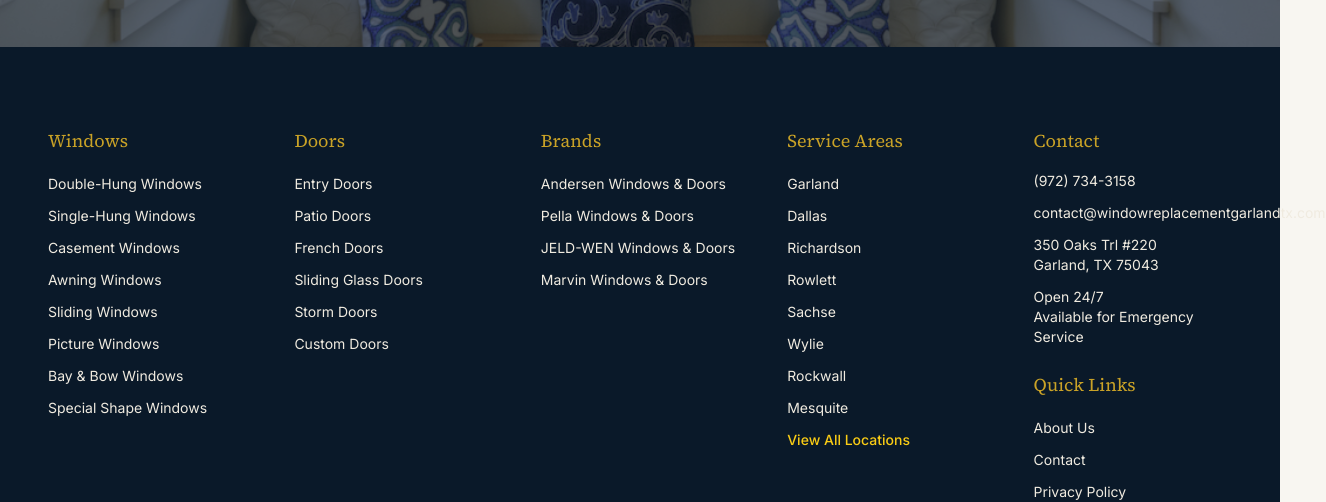
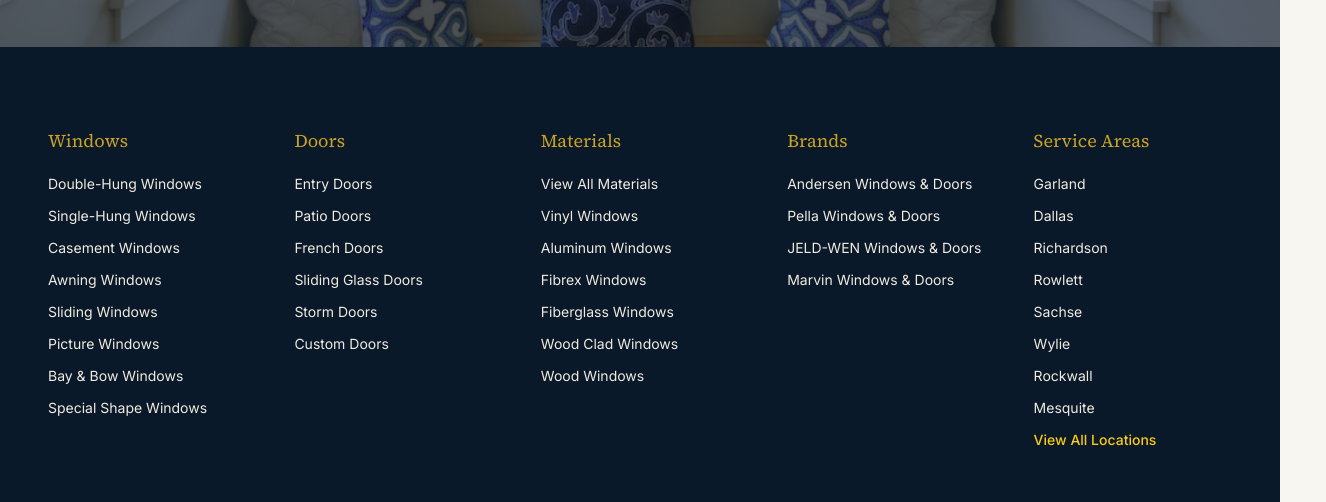
Before and after one commit to Rank-and-Rent/window-replacements-garland-tx, a Next.js app: page / in a window 1280 px wide. Shown: the part 4700-5202 px from the top of the page, 1326 px wide, since content can reach past the window. Built offline with nearby package versions, Linux system fonts and the light colour scheme.

Commit message:
Add materials to footer, sitemap, and canonical tags

```diff
--- a/src/app/sitemap.ts
+++ b/src/app/sitemap.ts
@@ -32,6 +32,12 @@
     },
     {
       url: `${baseUrl}/brands`,
+      lastModified: new Date(),
+      changeFrequency: 'weekly',
+      priority: 0.9,
+    },
+    {
+      url: `${baseUrl}/materials`,
       lastModified: new Date(),
       changeFrequency: 'weekly',
       priority: 0.9,
--- a/src/components/footer.tsx
+++ b/src/components/footer.tsx
@@ -5,6 +5,7 @@
   const currentYear = new Date().getFullYear();
   const windowServices = servicesData.filter((s) => s.category === "Windows");
   const doorServices = servicesData.filter((s) => s.category === "Doors");
+  const materialServices = servicesData.filter((s) => s.category === "Materials");
   const topLocations = locationsData.filter((l) => l.type === "city").slice(0, 8);
 
   return (
@@ -34,6 +35,31 @@
             <h3 className="font-serif text-lg text-gold-500 mb-4">Doors</h3>
             <ul className="space-y-2">
               {doorServices.map((service) => (
+                <li key={service.slug}>
+                  <Link
+                    href={service.route}
+                    className="text-cream-200 text-sm hover:text-gold-400 transition-colors"
+                  >
+                    {service.name}
+                  </Link>
+                </li>
+              ))}
+            </ul>
+          </div>
+
+          {/* Materials */}
+          <div>
+            <h3 className="font-serif text-lg text-gold-500 mb-4">Materials</h3>
+            <ul className="space-y-2">
+              <li>
+                <Link
+                  href="/materials"
+                  className="text-cream-200 text-sm hover:text-gold-400 transition-colors"
+                >
+                  View All Materials
+                </Link>
+              </li>
+              {materialServices.map((service) => (
                 <li key={service.slug}>
                   <Link
                     href={service.route}
```
